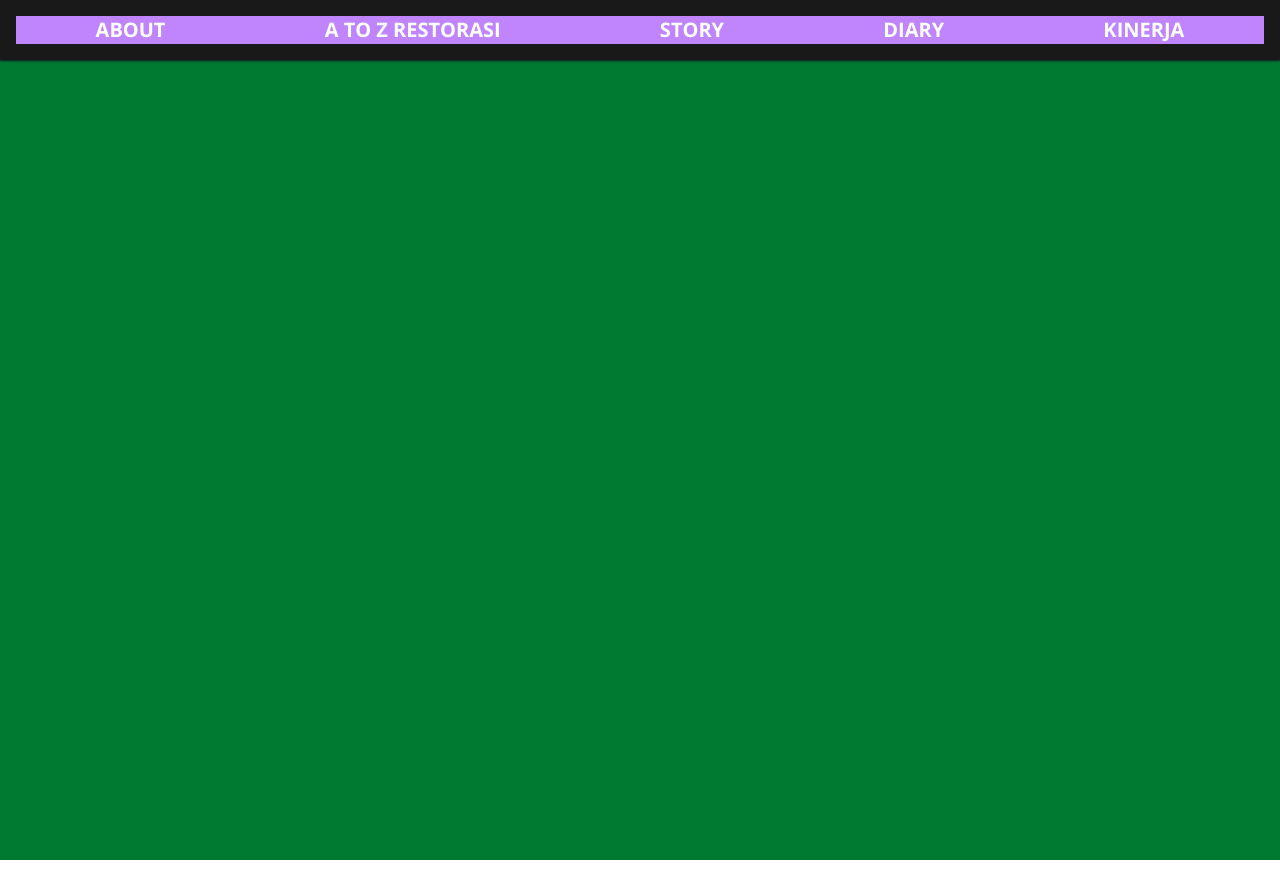
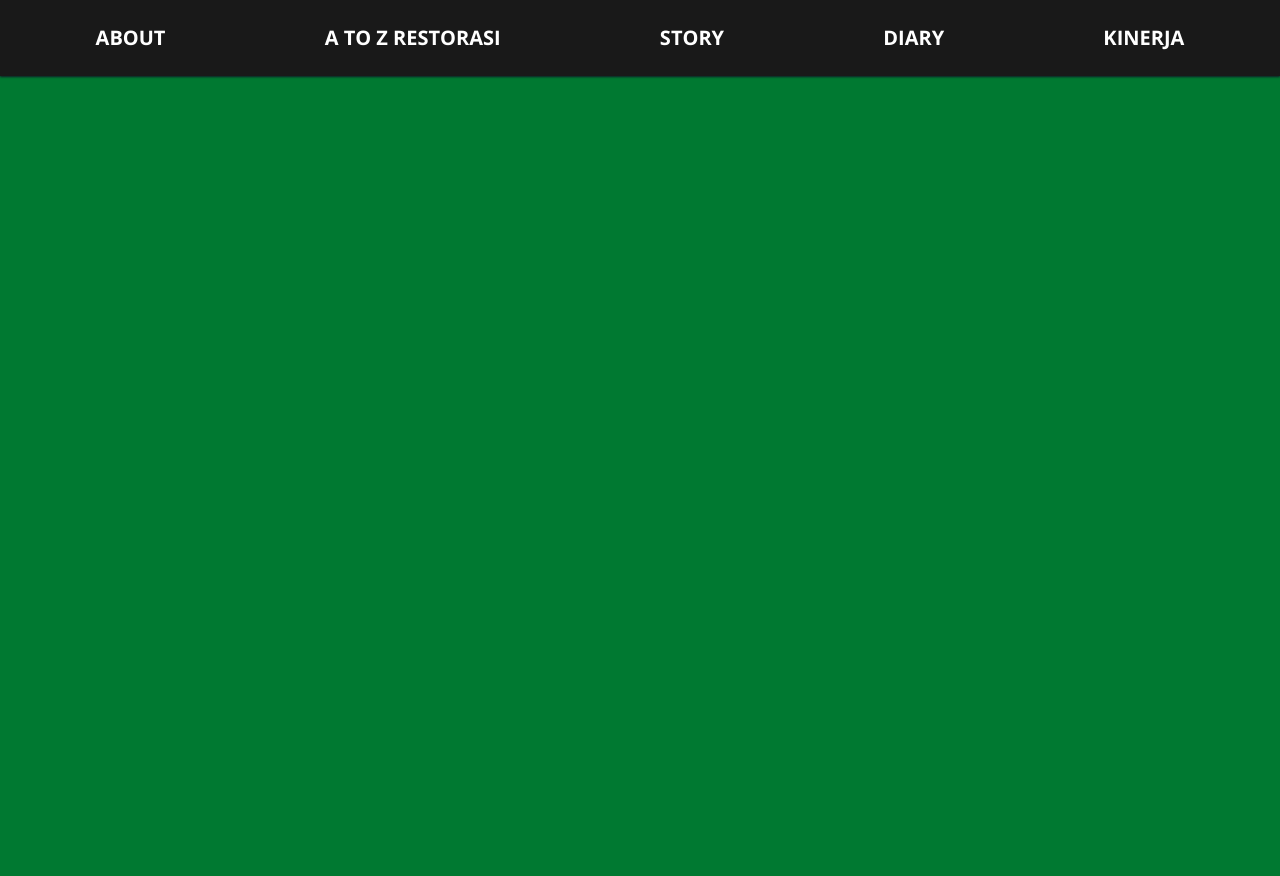
Before and after one commit to galihsuprayogo/rk-way-kambas-web, a Next.js app: page / in a window 1280 px wide. Built offline with nearby package versions, Linux system fonts and the light colour scheme.

Commit message:
Fix navbar scroll

```diff
--- a/app/components/Nav/index.tsx
+++ b/app/components/Nav/index.tsx
@@ -27,7 +27,7 @@ const Nav = (props: { children: ReactNode; className?: HTMLProps<HTMLElement>['c
 
   return (
     <React.Fragment>
-      <div className='sticky inset-0 z-10 min-w-full rounded-none border-none bg-black/90 px-4 py-4 shadow-sm shadow-gray-900 2xl:px-36'>
+      <div className='sticky inset-0 z-10 h-fit min-w-full rounded-none border-none bg-black/90 px-4 py-4 shadow-sm shadow-gray-900 2xl:px-36'>
         <NavWrapper
           data={navList}
           openNavbar={openNavbar}
--- a/app/components/NavWrapper/index.tsx
+++ b/app/components/NavWrapper/index.tsx
@@ -9,14 +9,14 @@ const NavWrapper = (props: {
   openNavbar?: boolean
   setOpenNavbar?: (isOpen: boolean) => void
 }) => (
-  <div className='relative flex h-fit w-full flex-row items-center justify-end bg-green-100 lg:justify-between'>
-    <div className='hidden w-full flex-row items-center justify-around bg-purple-400 lg:flex'>
+  <div className='relative flex h-fit w-full flex-row items-start justify-end py-2 lg:justify-between'>
+    <div className='hidden w-full flex-row items-center justify-around lg:flex'>
       {props.data?.map((item, index) => (
         <NavList key={index} title={item.title} target={item.target} href={item.href} />
       ))}
     </div>
     <div
-      className={`${props.openNavbar ? 'block' : 'hidden'} absolute inset-0 z-40 flex h-fit flex-col items-start justify-center space-y-5 bg-red-900 lg:hidden`}
+      className={`${props.openNavbar ? 'block' : 'hidden'} sticky inset-0 z-40 mt-10 flex flex-grow flex-col items-start justify-center space-y-5 overflow-y-scroll rounded-lg bg-transparent px-3 shadow-lg lg:hidden`}
     >
       {props.data?.map((item, index) => (
         <NavList key={index} title={item.title} target={item.target} href={item.href} />
```
